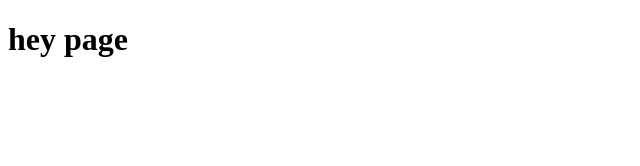
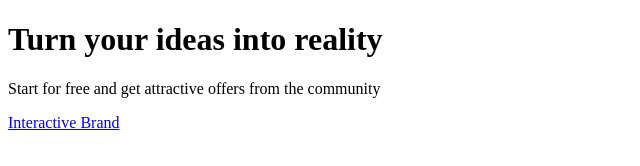
Before and after one commit to ThomasNoire/Create-account-page, a plain HTML site: page index.html in a window 1280 px wide. Shown: the whole page, without its empty margins (0-640 px from the left). Drawn offline with Linux system fonts and the light colour scheme.

Commit message:
create logo

```diff
--- a/index.html
+++ b/index.html
@@ -9,7 +9,20 @@
     <title>Create-account-page</title>
 </head>
 <body>
-    <h1>hey page</h1>
+   <div class="wrapper">
+        <main class="accout">
+           <div class="accout__left-side">
+            <h1 class="accout__title">Turn your ideas
+                into reality</h1>
+            <p class="account__text">Start for free and get attractive offers from the community</p>
+           </div>
+           <div class="account__content">
+            <div class="account__inset">
+                <a href="#" class="account__logo">Interactive Brand</a>
+            </div>
+           </div>
+        </main>
+   </div>
 
     <script src="./js/script.js"></script>
 </body>
```
